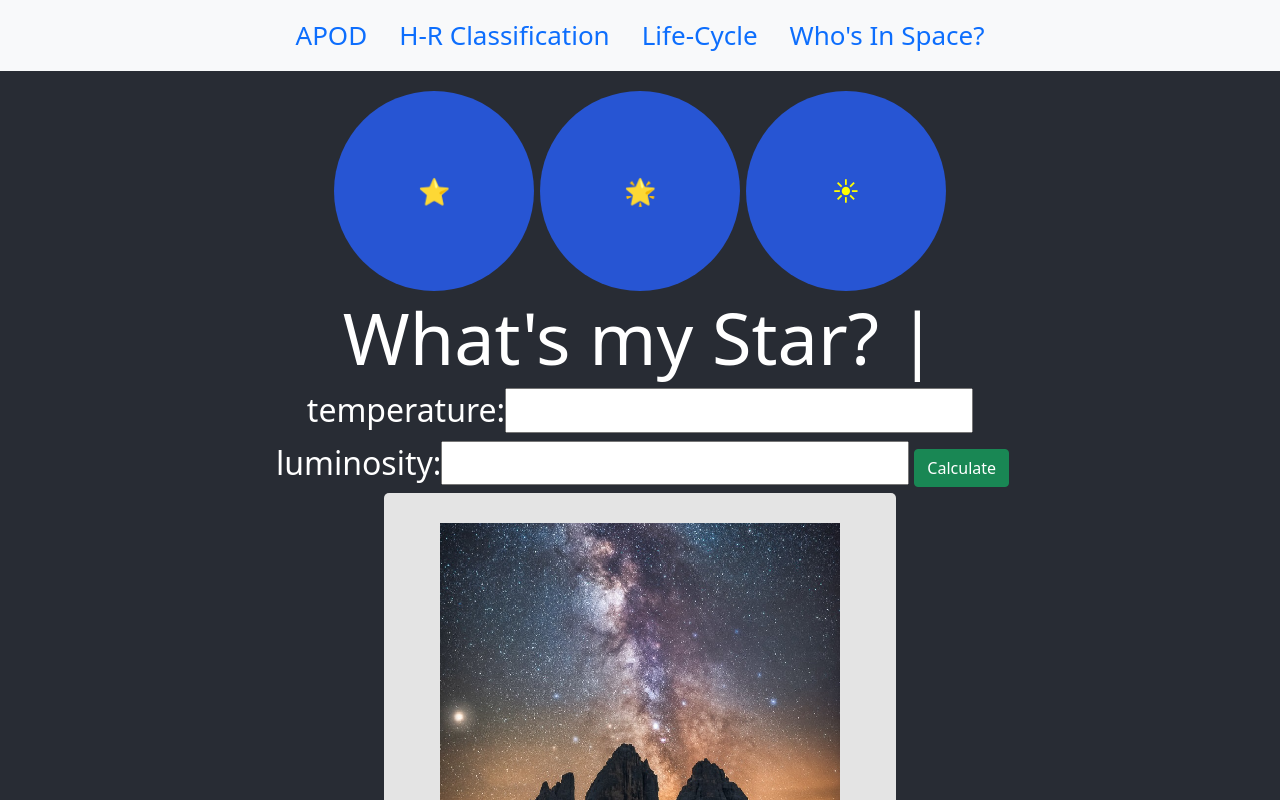
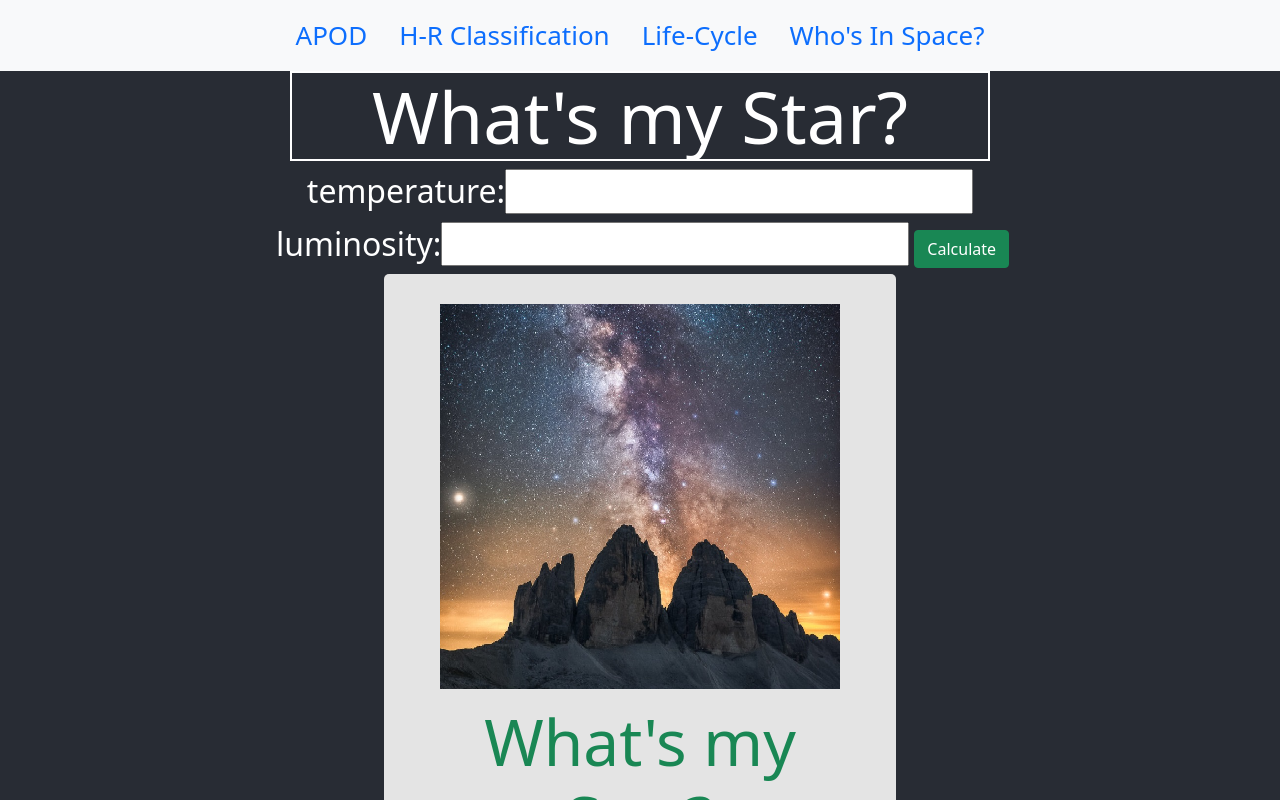
Before and after one commit to AaronKirchhoff/star_project, a React (Create React App) app: page / in a window 1280 px wide. Shown: the top 800 px of the page. Built offline with nearby package versions, Linux system fonts and the light colour scheme.

Commit message:
changed header

```diff
--- a/src/App.js
+++ b/src/App.js
@@ -1,5 +1,6 @@
 import './components/App.css';
 import Star from './components/star';
+import {BrowserRouter, Route } from "react-router-dom";
 import 'bootstrap/dist/css/bootstrap.min.css';
 
 // const APOD_API = "https://api.nasa.gov/planetary/apod?api_key=6l3gpeSno0tShfNMamoyXhRLDU3pFCac6QE8fkuN"
@@ -27,11 +28,7 @@ function App() {
         </div>
       </nav>
 
-      <header className="App-header">
-      <div className='square'> ⭐</div>
-      <div className='square'> 🌟</div>
-      <div className='square'> ☀</div>
-      </header>
+
       <Star />
       <div className='To-do'>
         <h4 class="display-4 text-info" >To Do list | Minimal Viable Product</h4>
--- a/src/components/App.css
+++ b/src/components/App.css
@@ -2,6 +2,17 @@ html, body{
   background-color: #282c34;
 }
 
+h1 {
+  width: 700px;
+  border-style: solid;
+  border-width: 2px;
+  border-color: white;
+  /* padding: 20px; */
+  margin-top: 80px;
+  margin-left: auto;
+  margin-right: auto;
+
+}
 
 .App {
   text-align: center;
@@ -117,8 +128,10 @@ img {
   }
 }
 
-/*
+
 .navBar {
-  text-align: center;
-  justify-content: center;
-} */
+  /* text-align: center;
+  justify-content: center; */
+  margin-bottom: 80px;
+  padding-bottom: 50px;
+}
--- a/src/components/star.js
+++ b/src/components/star.js
@@ -104,7 +104,7 @@ class Star extends Component {
   render(){
     return (
       <div className='Star'>
-        <h1 class="display-2"> What's my Star? | {this.state.temp} {this.state.lumin}</h1>
+        <h1 class="display-2"> What's my Star?</h1>
 
         <form onSubmit={this.formSubmit}>
           <label class="h2">temperature:
```
Lines whose indentation alone changed are shown as unchanged.
